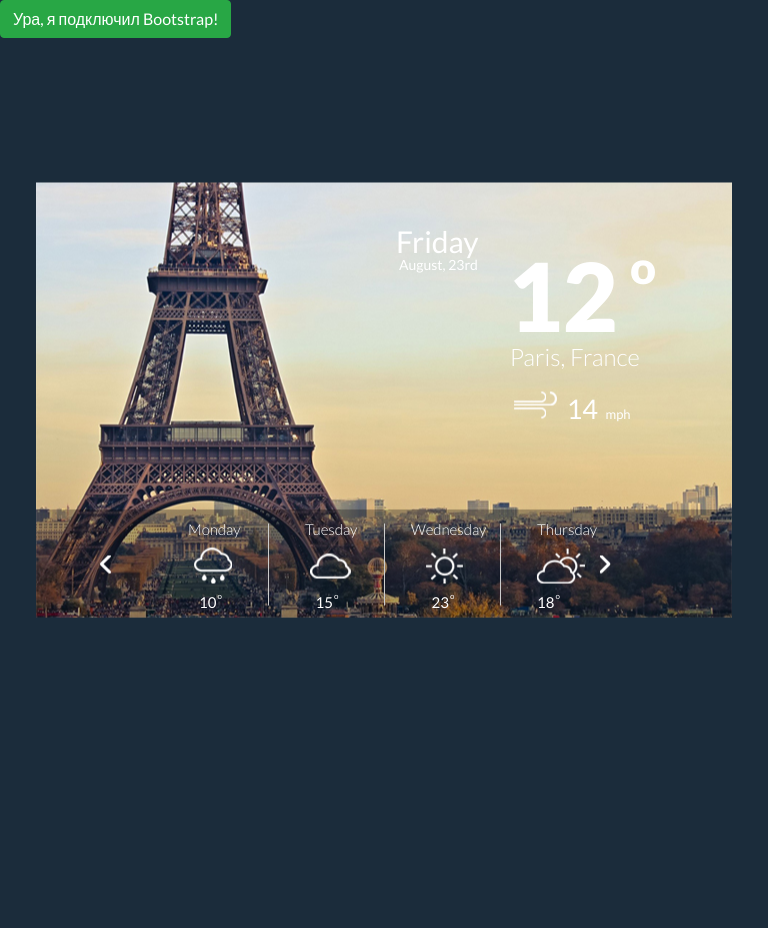
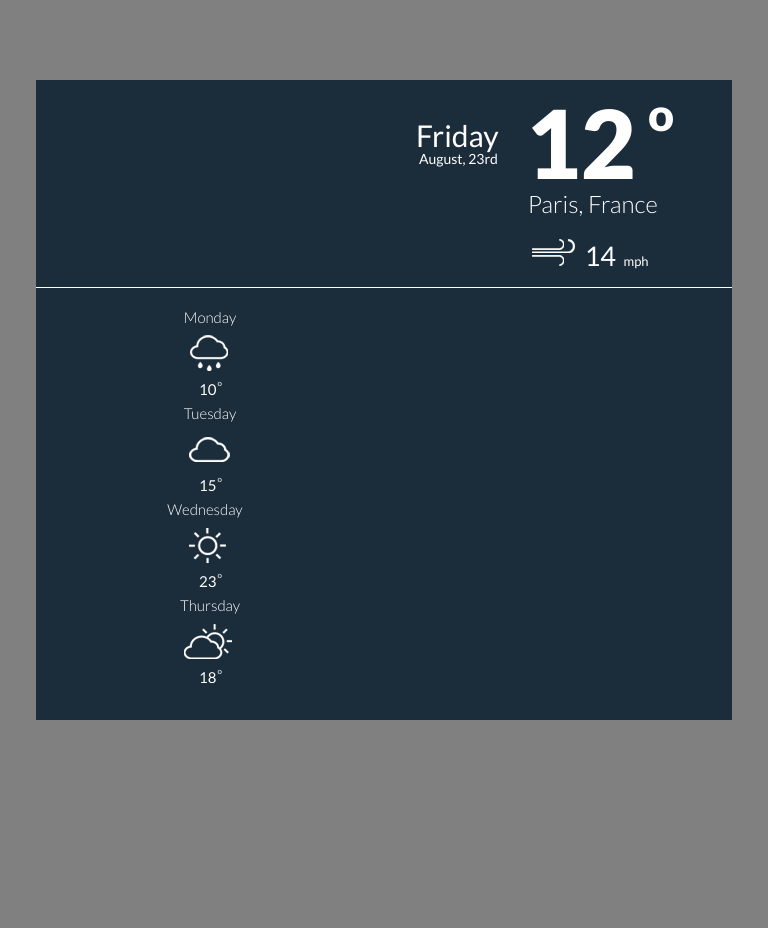
Before and after one commit to nick722/weather-widget, a plain HTML site: page index.html in a window 768 px wide. Before the commit the page ends 800 px from the top, so only its background shows below. Drawn offline with nearby package versions, Linux system fonts and the light colour scheme.

Commit message:
Bootstrap 1.0

```diff
--- a/css/styles.css
+++ b/css/styles.css
@@ -18,9 +18,12 @@ body {
   transform: translate(-50%, -50%);
 }
 
+main {
+  float: right;
+}
+
 .date {
-  margin: 43px 29px;
-  float: right;
+  margin: 71px 27px;
   line-height: 1;
 }
 
@@ -35,7 +38,6 @@ body {
 }
 
 .weather-today {
-  float: right;
   margin: 70px 88px 0 0;
 }
 
@@ -84,7 +86,6 @@ body {
 .row {
   position: absolute;
   bottom: 0;
-  /*width: 696px;*/
   width: 100%;
   height: 108px;
   background-color: rgba(0, 0, 0, 0.3);
@@ -102,7 +103,6 @@ body {
   float: left;
   font-size: 15px;
   text-align: center;
-  /*padding: 0 31px;*/
   padding: 0 36px;
   margin-top: 14px;
   height: 82px;
@@ -132,10 +132,6 @@ body {
 
 .wednesday {
   margin-left: -10px;
-}
-
-li.back {
-  /*width: 43px;*/
 }
 
 .back:after{
@@ -185,3 +181,77 @@ li.back {
   height: 19px;
   margin: 32px 0 0 -9px;
 }
+
+/* TABLETS */
+@media (min-width: 768px) and (max-width: 991px) {
+  body {
+    background: #ccc;
+  }
+
+  .widget {
+    background-image: none;
+    background: #1b2c3b;
+  }
+
+  .weather-today{
+    margin: 70px 55px 0 0;
+  }
+
+  .row {
+    height: 100%;
+    padding-top: 20px;
+  }
+
+  .border-left {
+    border-left: none;
+  }
+
+  .back, .next {
+    display: none;
+  }
+}
+/* PHONES */
+
+@media (max-width: 768px) {
+  body {
+    background: gray;
+  }
+
+  .widget {
+    background-image: none;
+    background: #1b2c3b;
+    height: 640px;
+  }
+
+  .main {
+    margin: 0 auto;
+    overflow: hidden;
+    padding-bottom: 10px;
+    border-bottom: 1px solid #fff;
+  }
+
+  .weather-today{
+    margin-top: 20px;
+  }
+
+  .date {
+    margin-top: 40px;
+  }
+
+  .row {
+    height: 100%;
+    padding-top: 10px;
+    position: static;
+    clear: both;
+    background: none;
+  }
+
+  .border-left {
+    border-left: none;
+  }
+
+  .back, .next {
+    display: none;
+  }
+
+}
--- a/index.html
+++ b/index.html
@@ -8,49 +8,47 @@
   <script src="http://html5shiv.googlecode.com/svn/trunk/html5.js"></script>
 <![endif]-->
 <link href="https://fonts.googleapis.com/css?family=Lato:300,400,900" rel="stylesheet">
-
 <!-- Bootstrap -->
 <link rel="stylesheet" href="css/bootstrap.css">
-<!-- <link rel="stylesheet" href="https://maxcdn.bootstrapcdn.com/bootstrap/4.0.0-beta/css/bootstrap.min.css" integrity="sha384-/Y6pD6FV/Vv2HJnA6t+vslU6fwYXjCFtcEpHbNJ0lyAFsXTsjBbfaDjzALeQsN6M" crossorigin="anonymous"> -->
 <!-- Widget CSS -->
 <link rel="stylesheet" href="css/normalize.css">
 <link rel="stylesheet" href="css/styles.css">
 <script async src="https://maxcdn.bootstrapcdn.com/bootstrap/4.0.0-beta/js/bootstrap.min.js" integrity="sha384-h0AbiXch4ZDo7tp9hKZ4TsHbi047NrKGLO3SEJAg45jXxnGIfYzk4Si90RDIqNm1" crossorigin="anonymous"></script>
 </head>
 <body>
-
-  <button class = "btn btn-success">Ура, я подключил Bootstrap!</button>
-  <article class="container">
-      <div class="weather-today">
+  <article class="container widget">
+    <div class="main col-md-12 col-sm-10">
+      <div class="weather-today   float-right">
         <p class="temp-today">12<span>o</span></p>
         <p class="city">Paris, France</p>
         <p class="wind-speed"><span>14</span> mph</p>
       </div>
-      <div class="date">
+      <div class="date  float-right">
         <p class="day">Friday</p>
         <time datetime="2017-08-23">August, 23rd</time>
       </div>
-    <nav class="row">
+    </div>
+    <nav class="row col-lg-12 col-md-6 col-sm-12">
       <ul>
-        <li class="back col-md-2 col-sm-1 col-xs-1">
+        <li class="back col-lg-2 col-md-12 col-sm-12">
         </li>
-        <li class ="rain col-md-2 col-sm-1 col-xs-1">
+        <li class ="rain col-lg-2 col-md-12 col-sm-12">
           <time datetime="2017-08-25">Monday</time>
           <p class="temp-forecast">10<span class="degree">o</span></p>
         </li>
-        <li class="cloudy border-left col-md-2 col-sm-1 col-xs-1">
+        <li class="cloudy border-left col-lg-2 col-md-12 col-sm-12">
           <time datetime="2017-08-26">Tuesday</time>
           <p class="temp-forecast">15<span class="degree">o</span></p>
         </li>
-        <li class="sunny border-left col-md-2 col-sm-1 col-xs-1">
+        <li class="sunny border-left col-lg-2 col-md-12 col-sm-12">
           <time datetime="2017-08-27"><span class="wednesday">Wednesday</span></time>
           <p class="temp-forecast">23<span class="degree">o</span></p>
         </li>
-        <li class="overcast border-left col-md-1 col-sm-1 col-xs-1">
+        <li class="overcast border-left col-lg-2 col-md-12 col-sm-12">
           <time datetime="2017-08-28">Thursday</time>
           <p class="temp-forecast">18<span class="degree">o</span></p>
         </li>
-        <li class="next col-md-2 col-sm-1 col-xs-1">
+        <li class="next col-lg-2 col-md-12">
         </li>
       </ul>
     </nav>
```
